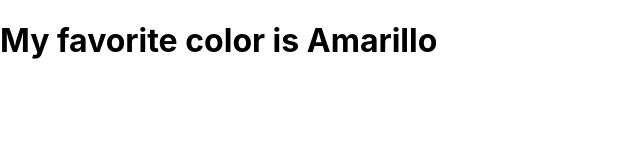
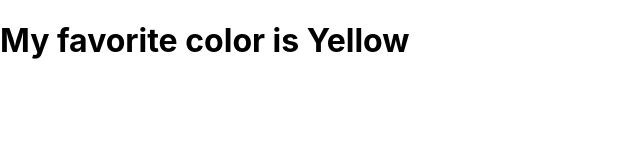
Before and after one commit to nildiert/cymetria-react, a React (Create React App) app: page / in a window 1280 px wide. Shown: the top 160 px of the page, without its empty margins (0-640 px from the left). Built offline with nearby package versions, Linux system fonts and the light colour scheme.

Commit message:
Cambio del estado del componente cada segundo

```diff
--- a/src/Header.js
+++ b/src/Header.js
@@ -6,8 +6,10 @@ class Header extends React.Component {
         this.state = {favoriteColor: "Red"};
     }
 
-    static getDerivedStateFromProps(props, state) {
-        return {favoriteColor: props.favcol };
+    componentDidMount() {
+        setTimeout(() =>{
+            this.setState({favoriteColor: "Yellow"})
+        }, 1000);
     }
 
     render() {
```
